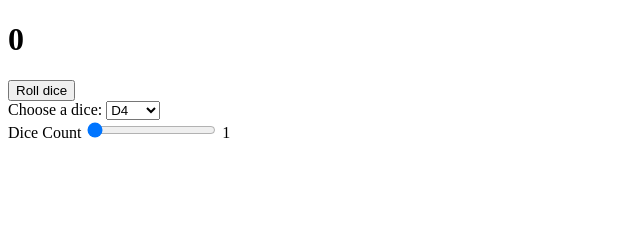
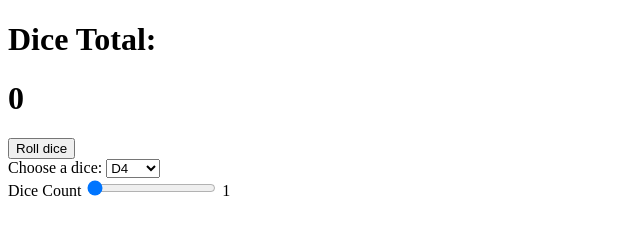
Before and after one commit to AlexStormwood/SimpleDiceRoller, a plain HTML site: page src/index.html in a window 1280 px wide. Shown: the whole page, without its empty margins (0-640 px from the left). Drawn offline with Linux system fonts and the light colour scheme.

Commit message:
Added docs & clearer total

```diff
--- a/src/index.html
+++ b/src/index.html
@@ -15,6 +15,7 @@
   </head>
   <body>
     <!-- Shows the total sum of all combined dice roll outcomes -->
+    <h1>Dice Total:</h1>
     <h1 id="diceTotal">0</h1>
 
     <!-- Call the JS that will use settings set further down the page -->
```
Also changed, not shown: docs/WebpageScreenshot001.png (added), 1 other file.
